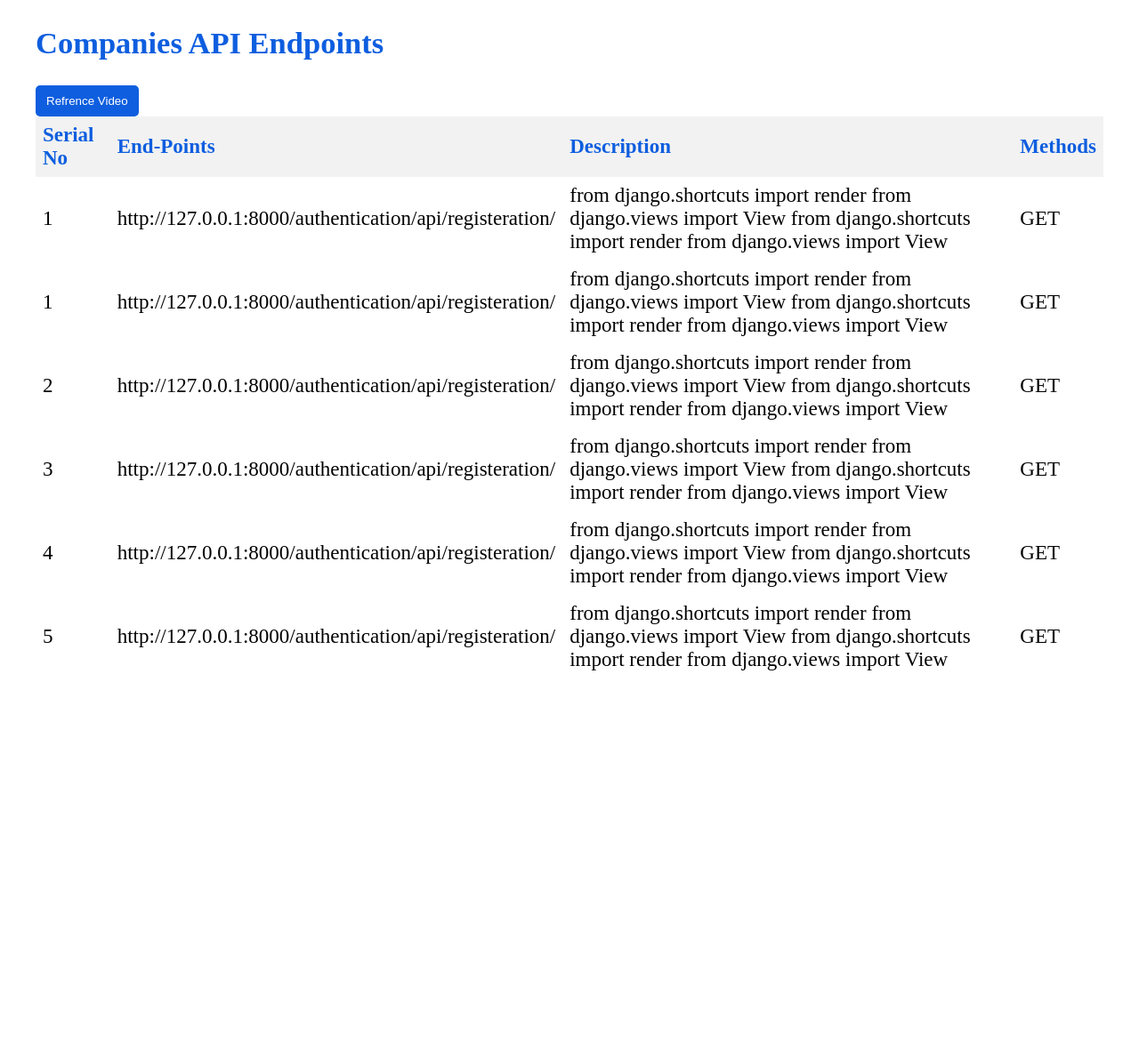
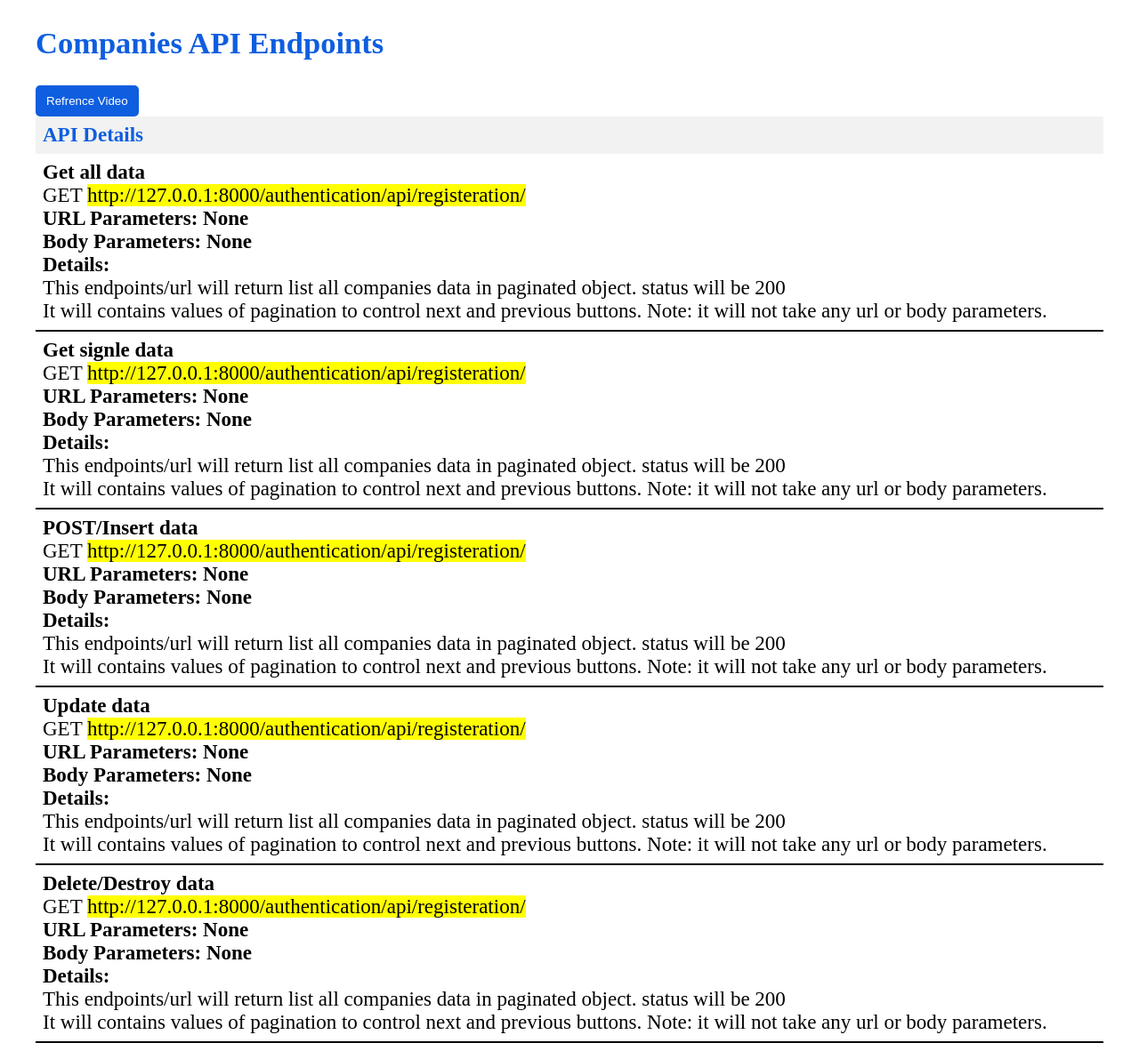
Before and after one commit to krishnaayaadav/companies-apiSky, a Django app: template api_app/templates/app/home.html in a window 1280 px wide. Shown: the whole page at 89% size. Before the commit the page ends 754 px from the top, so only its background shows below. Run offline with Django 3.2, Linux system fonts and the light colour scheme; the template is opened without the code that fills it, so the values that code supplies are empty.

Commit message:
api refrence page edited

```diff
--- a/api_app/templates/app/home.html
+++ b/api_app/templates/app/home.html
@@ -37,12 +37,6 @@ body{
    th, td {
      text-align: left;
      padding: 8px;
-   }
-
-   .trhvr:hover{
-       background-color: #0e5edf;
-       color: white;
-       border: none;
    }
 
 
@@ -138,7 +132,9 @@ body{
    color: white;
  }
 
-
+ .trhvr{
+   border-bottom: 2px solid black;
+ }
 
     </style>
 
@@ -171,10 +167,7 @@ body{
 
    <thead>
       <tr >
-         <th>Serial No</th>
-         <th>End-Points</th>
-         <th>Description</th>
-         <th>Methods</th>
+         <th>API Details</th>
       </tr>
   </thead>
 
@@ -182,80 +175,84 @@ body{
    <tbody>
 
          <tr class="trhvr">
-            <td>1</td>
-            <td>http://127.0.0.1:8000/authentication/api/registeration/</td>
+
             <td>
-               from django.shortcuts import render
-               from django.views import View
+               <strong>Get all data</strong> <br>
+               GET <mark>http://127.0.0.1:8000/authentication/api/registeration/</mark> <br>
+               <strong>URL Parameters: None <br></strong>
+               <strong>Body Parameters: None</strong>
+               <strong><br>Details: <br></strong>
+               This endpoints/url will return list all companies data in paginated object. status will be 200<br>
+               It will contains  values of pagination to control next and previous buttons.
 
-               from django.shortcuts import render
-               from django.views import View
-            </td>
-            <td>GET</td>
+               Note: it will not take any url or body parameters.
+
+           </td>
          </tr>
 
          <tr class="trhvr">
-            <td>1</td>
-            <td>http://127.0.0.1:8000/authentication/api/registeration/</td>
+
             <td>
-               from django.shortcuts import render
-               from django.views import View
+               <strong>Get signle data</strong> <br>
+               GET <mark>http://127.0.0.1:8000/authentication/api/registeration/</mark> <br>
+               <strong>URL Parameters: None <br></strong>
+               <strong>Body Parameters: None</strong>
+               <strong><br>Details: <br></strong>
+               This endpoints/url will return list all companies data in paginated object. status will be 200<br>
+               It will contains  values of pagination to control next and previous buttons.
 
-               from django.shortcuts import render
-               from django.views import View
-            </td>
-            <td>GET</td>
+               Note: it will not take any url or body parameters.
+
+           </td>
          </tr>
 
          <tr class="trhvr">
-            <td>2</td>
-            <td>http://127.0.0.1:8000/authentication/api/registeration/</td>
+
             <td>
-               from django.shortcuts import render
-               from django.views import View
+               <strong>POST/Insert data</strong> <br>
+               GET <mark>http://127.0.0.1:8000/authentication/api/registeration/</mark> <br>
+               <strong>URL Parameters: None <br></strong>
+               <strong>Body Parameters: None</strong>
+               <strong><br>Details: <br></strong>
+               This endpoints/url will return list all companies data in paginated object. status will be 200<br>
+               It will contains  values of pagination to control next and previous buttons.
 
-               from django.shortcuts import render
-               from django.views import View
-            </td>
-            <td>GET</td>
+               Note: it will not take any url or body parameters.
+
+           </td>
+         </tr>
+
+
+         <tr class="trhvr">
+
+            <td>
+               <strong>Update data</strong> <br>
+               GET <mark>http://127.0.0.1:8000/authentication/api/registeration/</mark> <br>
+               <strong>URL Parameters: None <br></strong>
+               <strong>Body Parameters: None</strong>
+               <strong><br>Details: <br></strong>
+               This endpoints/url will return list all companies data in paginated object. status will be 200<br>
+               It will contains  values of pagination to control next and previous buttons.
+
+               Note: it will not take any url or body parameters.
+
+           </td>
          </tr>
 
          <tr class="trhvr">
-            <td>3</td>
-            <td>http://127.0.0.1:8000/authentication/api/registeration/</td>
+
             <td>
-               from django.shortcuts import render
-               from django.views import View
+               <strong>Delete/Destroy data</strong> <br>
+               GET <mark>http://127.0.0.1:8000/authentication/api/registeration/</mark> <br>
+               <strong>URL Parameters: None <br></strong>
+               <strong>Body Parameters: None</strong>
+               <strong><br>Details: <br></strong>
+               This endpoints/url will return list all companies data in paginated object. status will be 200<br>
+               It will contains  values of pagination to control next and previous buttons.
 
-               from django.shortcuts import render
-               from django.views import View
-            </td>
-            <td>GET</td>
-         </tr>
-         <tr class="trhvr">
-            <td>4</td>
-            <td>http://127.0.0.1:8000/authentication/api/registeration/</td>
-            <td>
-               from django.shortcuts import render
-               from django.views import View
+               Note: it will not take any url or body parameters.
 
-               from django.shortcuts import render
-               from django.views import View
-            </td>
-            <td>GET</td>
-         </tr>
-
-         <tr class="trhvr">
-            <td>5</td>
-            <td>http://127.0.0.1:8000/authentication/api/registeration/</td>
-            <td>
-               from django.shortcuts import render
-               from django.views import View
-
-               from django.shortcuts import render
-               from django.views import View
-            </td>
-            <td>GET</td>
+           </td>
          </tr>
 
    </tbody>
```
